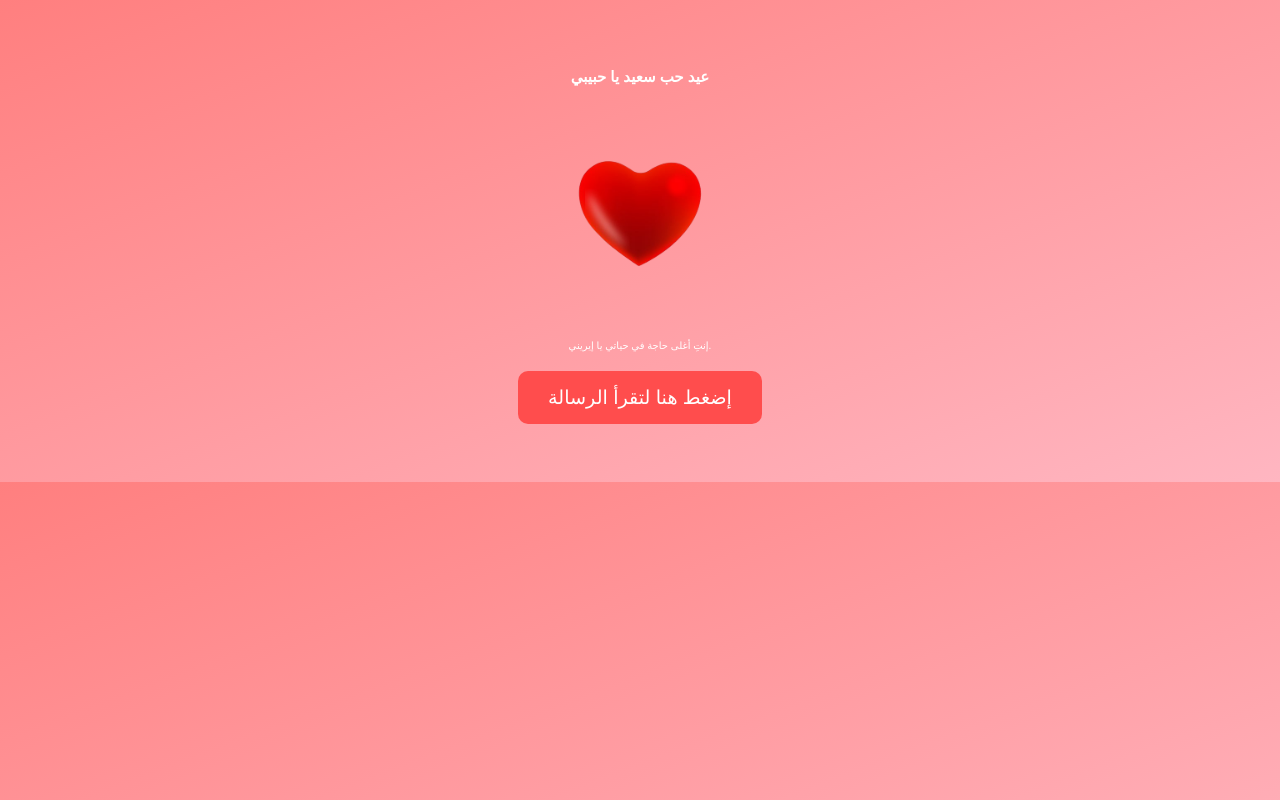
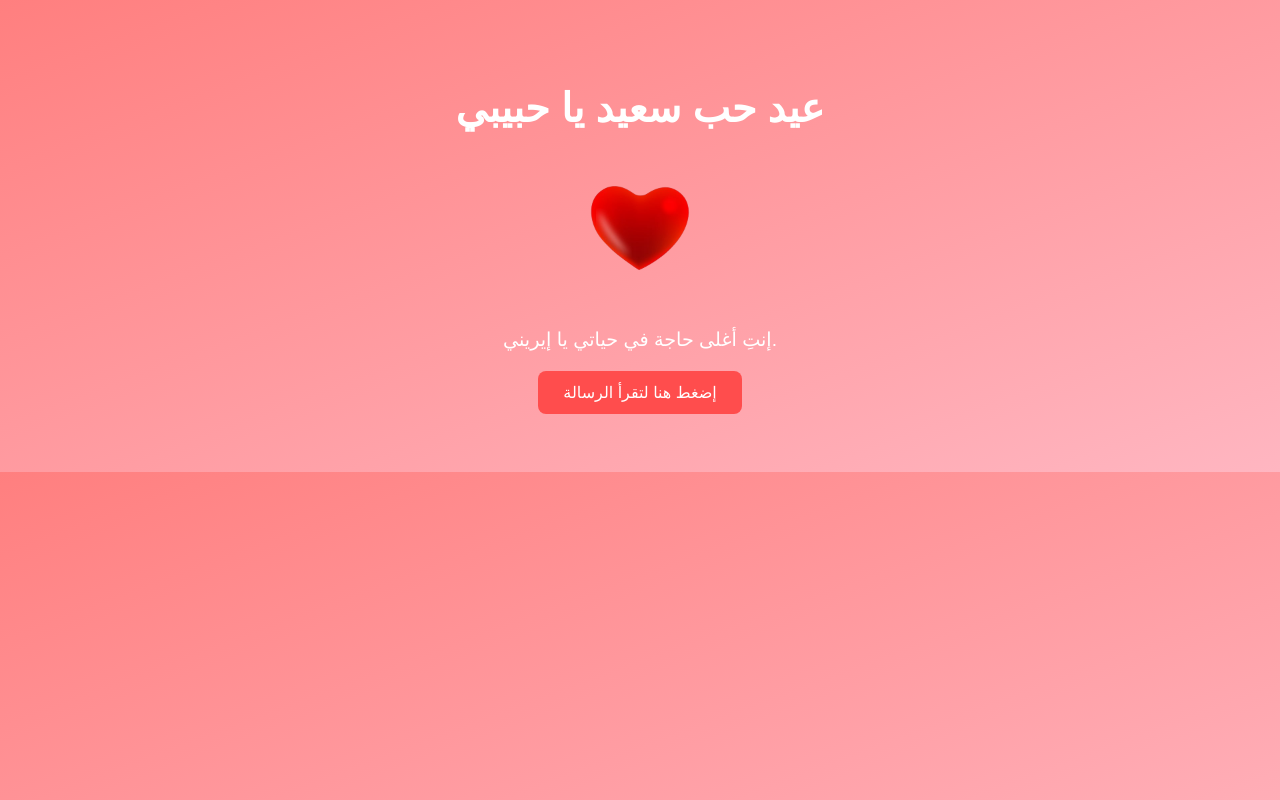
Before and after one commit to minabol3s/Valentine-s-Day, a plain HTML site: page index.html in a window 1280 px wide. Drawn offline with Linux system fonts and the light colour scheme.

Commit message:
Update index.html

```diff
--- a/index.html
+++ b/index.html
@@ -14,29 +14,33 @@
         }
 
         h1 {
-            font-size: 15px;
-            margin-bottom: 20px;
+            font-size: 2.5em;
+            margin-bottom: 15px;
         }
 
         p {
-            font-size: 10px; /* تم تصغير الخط هنا */
-            margin: 20px 0;
+            font-size: 1.2em; /* تصغير الخط ليكون متناسق */
+            margin: 15px 0;
+            line-height: 1.6; /* تحسين المسافات بين السطور */
         }
 
         .message {
-            font-size: 2em;
+            font-size: 1.5em;
             margin: 20px;
             display: none;
+            padding: 15px;
+            background: rgba(255, 255, 255, 0.2);
+            border-radius: 10px;
         }
 
         .button {
-            padding: 15px 30px;
-            font-size: 1.2em;
+            padding: 12px 25px;
+            font-size: 1em;
             background-color: #ff4d4d;
             color: white;
             border: none;
             cursor: pointer;
-            border-radius: 10px;
+            border-radius: 8px;
             transition: 0.3s ease;
         }
 
@@ -45,14 +49,16 @@
         }
 
         img {
-            margin: 30px 0;
+            margin: 20px 0;
+            width: 120px; /* تعديل حجم الصورة */
+            height: auto;
         }
     </style>
 </head>
 <body>
 
     <h1>عيد حب سعيد يا حبيبي</h1>
-    <img src="h.png" alt="قلب" width="150">
+    <img src="h.png" alt="قلب">
     <p>إنتِ أغلى حاجة في حياتي يا إيريني.</p>
     <button class="button" onclick="showMessage()">إضغط هنا لتقرأ الرسالة</button>
 
@@ -64,7 +70,8 @@
             أنتِ النور اللي منور حياتي، والأمل اللي مخليني كل يوم أكون أفضل.
             بحبك أكتر من ما أي كلام يقدر يعبر عنه، وكل سنة وإنتِ معايا وبخير وسعادة يا أغلى من أي حاجة في الدنيا.
 
-            عيد حب سعيد يا حبيبي 💖 </p>
+            عيد حب سعيد يا حبيبي 💖
+        </p>
     </div>
 
     <script>
```
